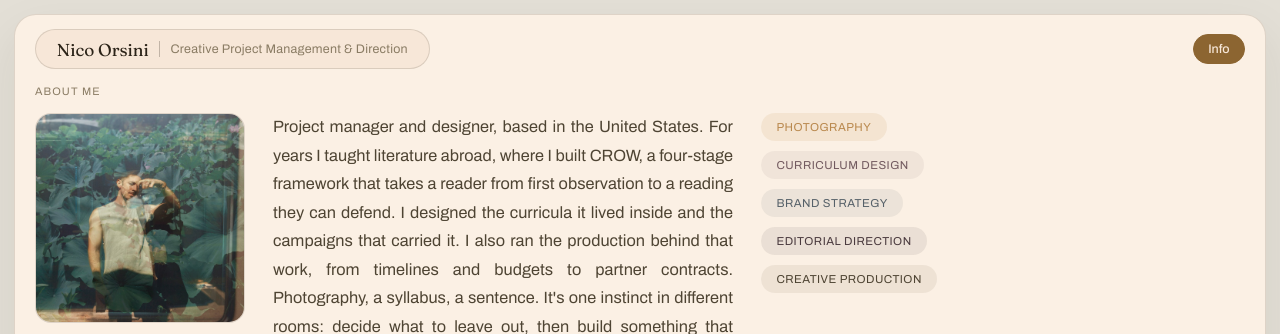
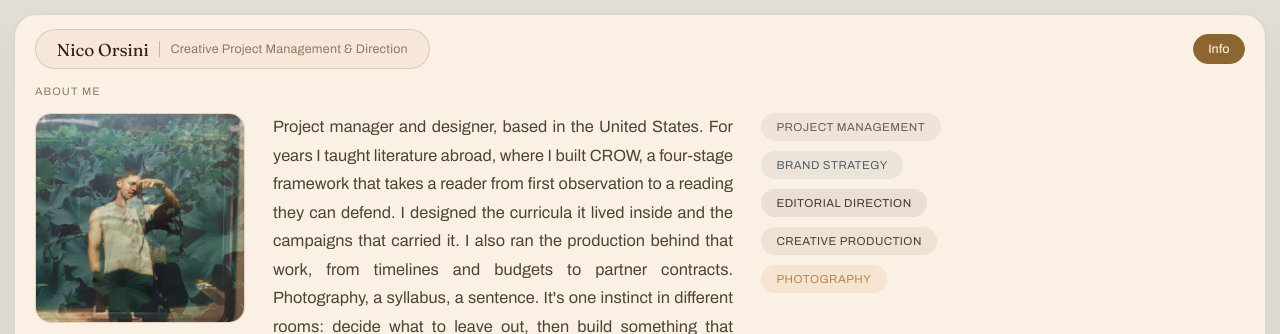
Before and after one commit to hironowillard/no_job_prospects, a plain HTML site: page index.html in a window 1280 px wide. Shown: the top 334 px of the page. Drawn offline with Linux system fonts and the light colour scheme.

Commit message:
Reorder front page tags

```diff
--- a/index.html
+++ b/index.html
@@ -505,11 +505,11 @@
 
           <!-- group 3: tags -->
           <div class="group-tags">
-            <span class="tag-photo" data-points-to="photography">Photography</span>
-            <span class="tag-curriculum" data-points-to="lesson-builder poet roll rise">Curriculum Design</span>
+            <span class="tag-curriculum" data-points-to="lesson-builder poet roll rise">Project Management</span>
             <span class="tag-brand" data-points-to="campaigns">Brand Strategy</span>
             <span class="tag-editorial" data-points-to="crow campaigns rise">Editorial Direction</span>
             <span class="tag-production" data-points-to="campaigns crow poet roll">Creative Production</span>
+            <span class="tag-photo" data-points-to="photography">Photography</span>
           </div>
 
         </div>
```
